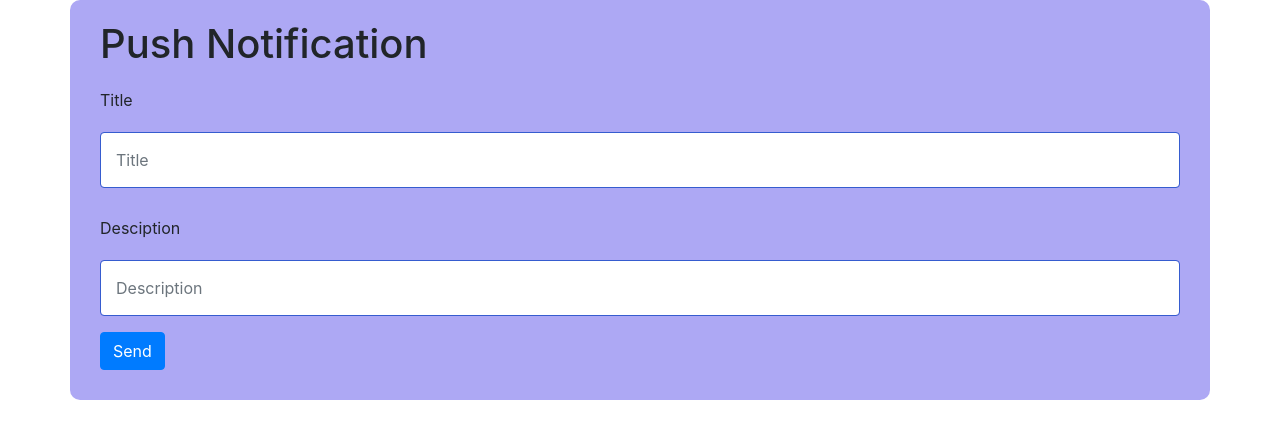
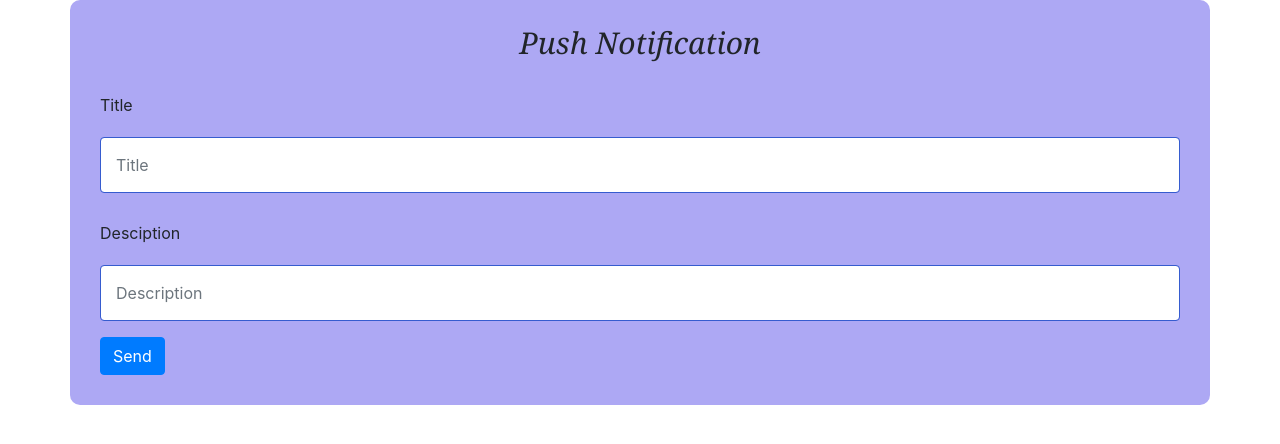
Before and after one commit to Pulak2507/pwa-server, a website: page public/index.html in a window 1280 px wide. Drawn offline with nearby package versions, Linux system fonts and the light colour scheme.

Commit message:
Update index.html

```diff
--- a/public/index.html
+++ b/public/index.html
@@ -57,7 +57,8 @@
 
     <div class="container">
 
-        <h1>Push Notification</h1>
+       <center><p style = "font-family:georgia,garamond,serif;font-size:30px;font-style:italic;">
+       Push Notification</p></center>
         <form id="form">
             <div class="form-group">
                 <label for="title">Title</label>
```
